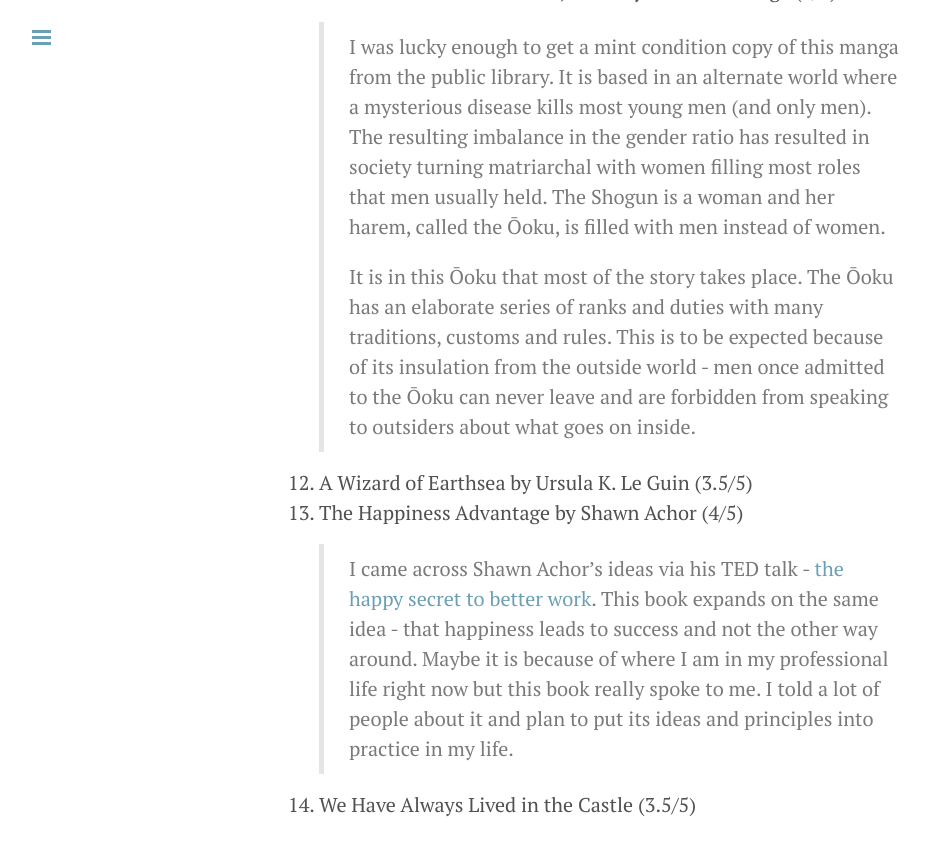
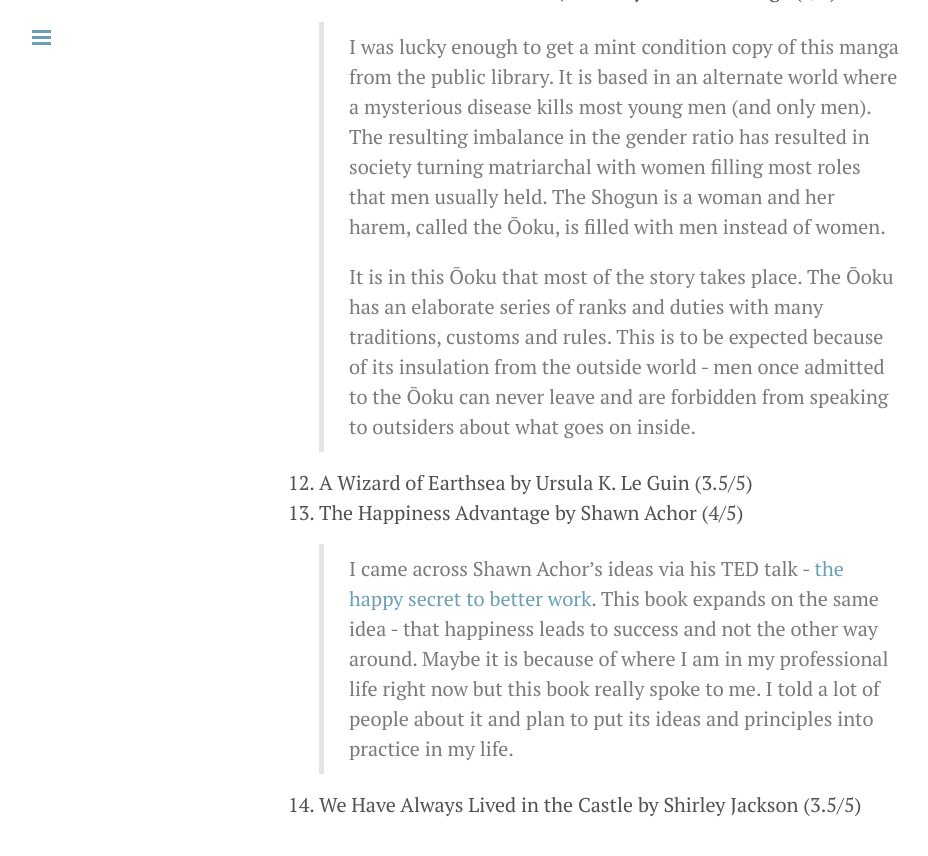
Before and after one commit to regularcoder/regularcoder, a Jekyll site: the page built from reading.md, in a window 1280 px wide and 900 px high, scrolled down 2080 px. Shown: the top 856 px of the window, without its empty margins (1-929 px from the left). Built offline with Jekyll 4.4.1, drawn with Linux system fonts in a browser that asks for light colours; Markdown is read by kramdown in place of the engine named in the settings.

```diff
--- a/reading.md
+++ b/reading.md
@@ -39,4 +39,4 @@ Kenzaburo Oe, [The Art of Fiction No. 195](http://www.theparisreview.org/intervi
 12. The Happiness Advantage by Shawn Achor (4/5)
 > I came across Shawn Achor's ideas via his TED talk - [the happy secret to better work](http://www.ted.com/talks/shawn_achor_the_happy_secret_to_better_work?language=en). This book expands on the same idea - that happiness leads to success and not the other way around.
 > Maybe it is because of where I am in my professional life right now but this book really spoke to me. I told a lot of people about it and plan to put its ideas and principles into practice in my life.
-13. We Have Always Lived in the Castle (3.5/5)
+13. We Have Always Lived in the Castle by Shirley Jackson (3.5/5)
```
